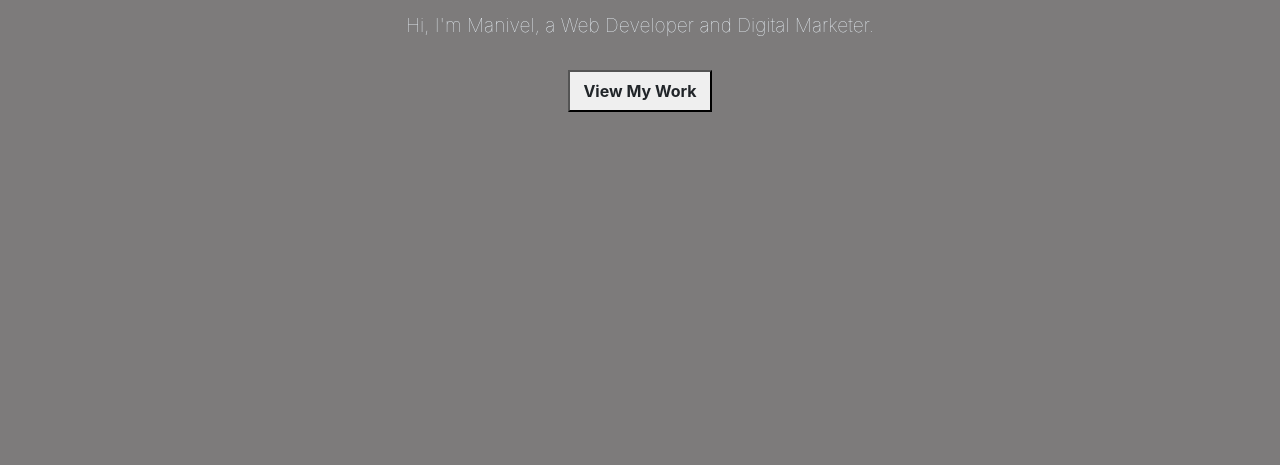
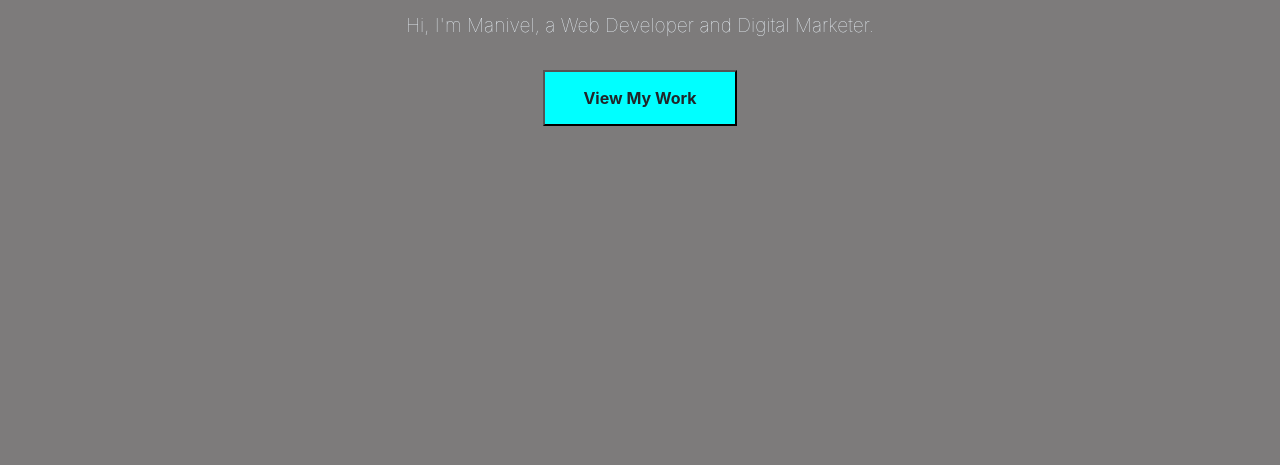
Before and after one commit to Manivel-itechx2003/my_portfolio, a plain HTML site: page my_portfoliyo/index.html in a window 1280 px wide. Shown: the part 335-800 px from the top of the page. Drawn offline with nearby package versions, Linux system fonts and the light colour scheme.

Commit message:
Update style.css

```diff
--- a/my_portfoliyo/style.css
+++ b/my_portfoliyo/style.css
@@ -1162,3 +1162,16 @@ body {
         font-size: 2rem;
     }
 }
+
+button{
+    padding: 7px 25px;
+    border-radius: 9px;
+    font-size: 17px;
+    background: cyan;
+}
+
+button:hover{
+    box-shadow: 0 0 5px cyan,
+    0 0 25px cyan,0 0 50px cyan,
+    0 0 100px cyan, 0 0 200px cyan;
+}
```
